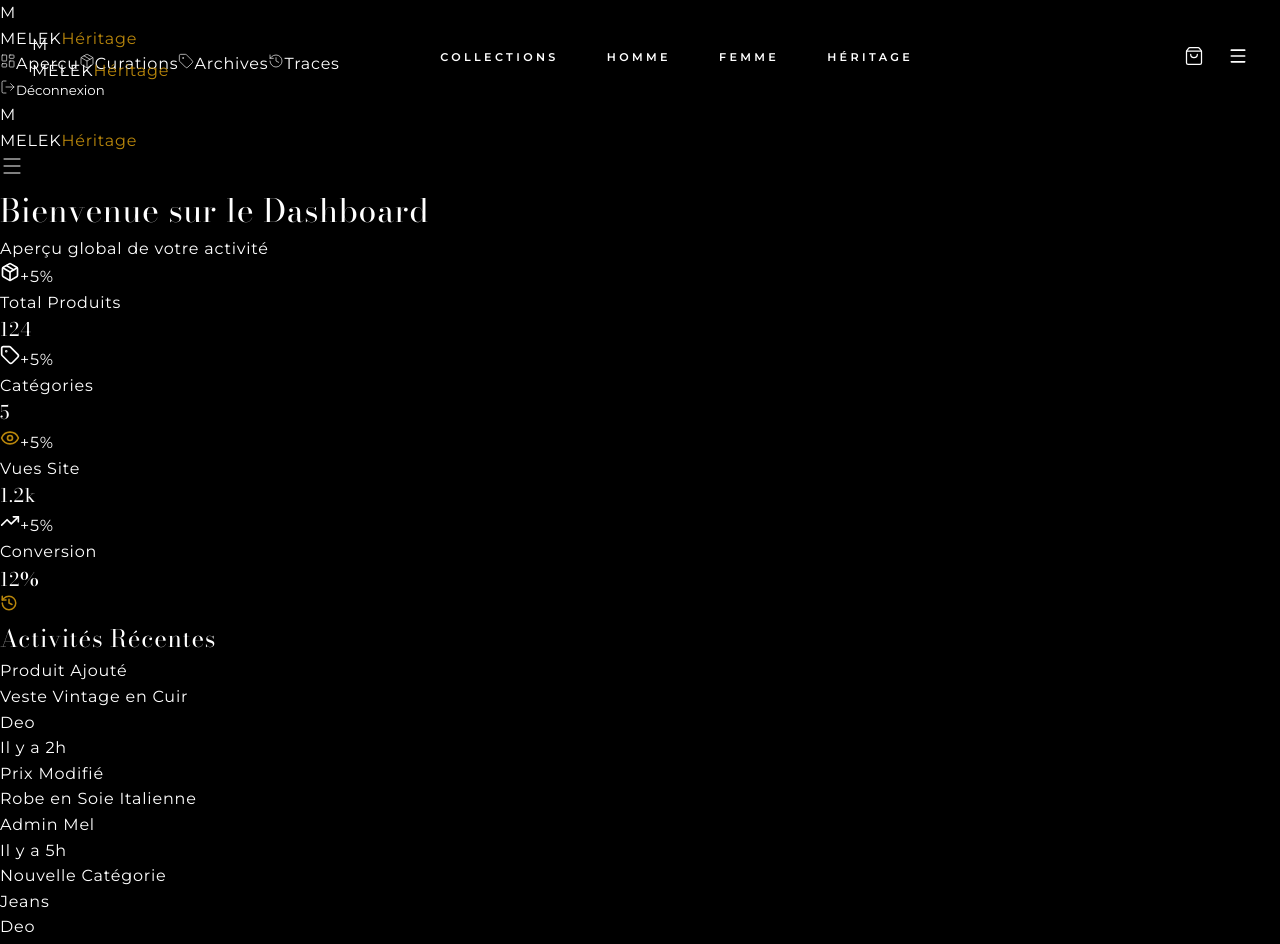
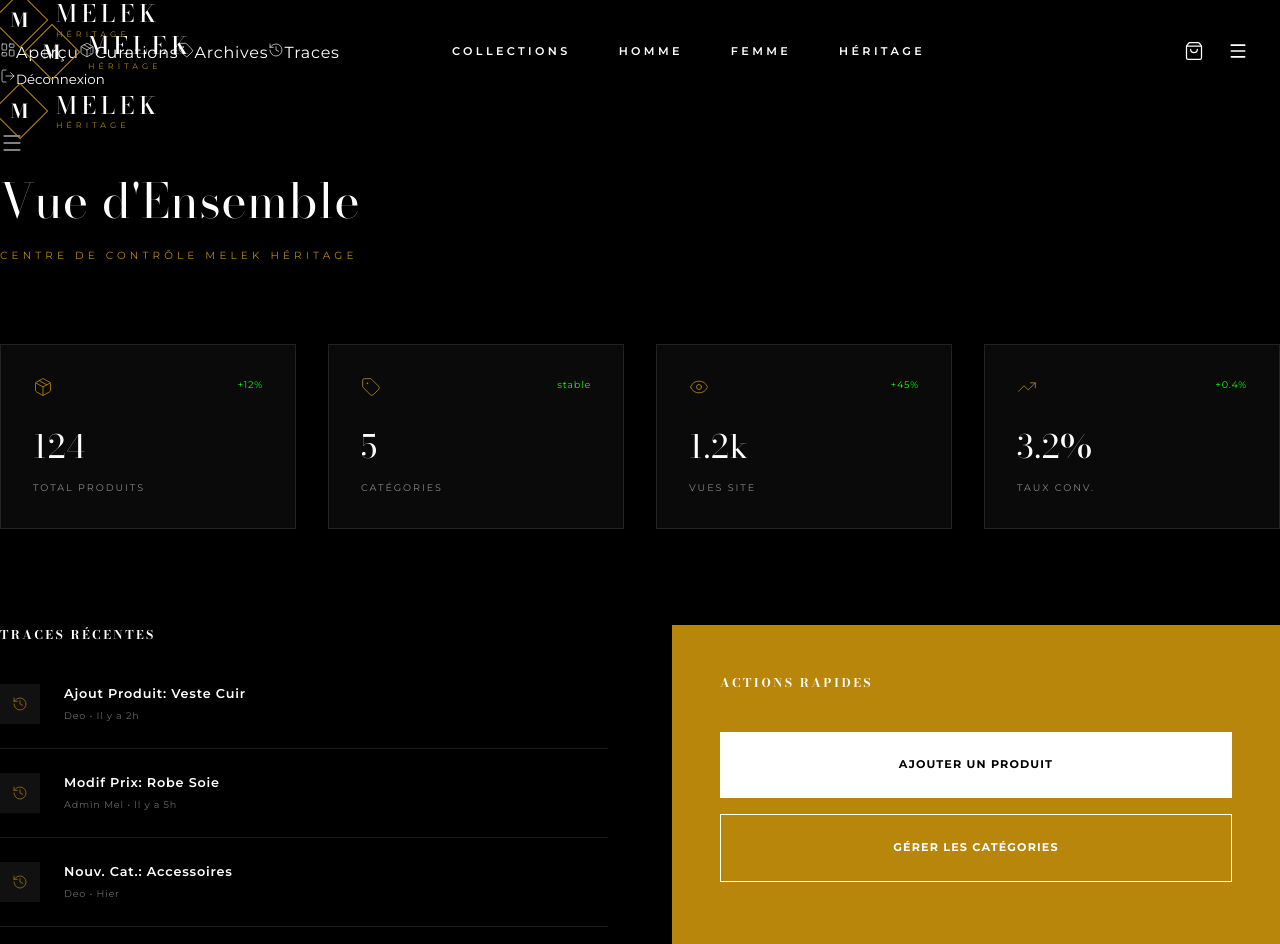
Before and after one commit to passivedrop-lab/melek-clothing, a Next.js app: page /admin in a window 1280 px wide. Shown: the top 944 px of the page. Built offline with nearby package versions, Linux system fonts and the light colour scheme.

Commit message:
style: final branding assets and admin stability

```diff
--- a/src/app/admin/page.tsx
+++ b/src/app/admin/page.tsx
@@ -5,82 +5,78 @@ import Link from 'next/link'
 import { Package, Tag, Eye, TrendingUp, History } from 'lucide-react'
 
 const STATS = [
-    { name: 'Total Produits', value: '124', icon: Package, color: 'text-blue-400' },
-    { name: 'Catégories', value: '5', icon: Tag, color: 'text-purple-400' },
-    { name: 'Vues Site', value: '1.2k', icon: Eye, color: 'text-accent' },
-    { name: 'Conversion', value: '12%', icon: TrendingUp, color: 'text-green-400' },
+    { label: 'Total Produits', value: '124', icon: Package, trend: '+12%' },
+    { label: 'Catégories', value: '5', icon: Tag, trend: 'stable' },
+    { label: 'Vues Site', value: '1.2k', icon: Eye, trend: '+45%' },
+    { label: 'Taux Conv.', value: '3.2%', icon: TrendingUp, trend: '+0.4%' },
 ]
 
-const RECENT_ACTIVITIES = [
-    { id: 1, action: 'Produit Ajouté', target: 'Veste Vintage en Cuir', admin: 'Deo', time: 'Il y a 2h' },
-    { id: 2, action: 'Prix Modifié', target: 'Robe en Soie Italienne', admin: 'Admin Mel', time: 'Il y a 5h' },
-    { id: 3, action: 'Nouvelle Catégorie', target: 'Jeans', admin: 'Deo', time: 'Hier' },
+const ACTIVITIES = [
+    { id: 1, admin: 'Deo', action: 'Ajout Produit', target: 'Veste Cuir', date: 'Il y a 2h' },
+    { id: 2, admin: 'Admin Mel', action: 'Modif Prix', target: 'Robe Soie', date: 'Il y a 5h' },
+    { id: 3, admin: 'Deo', action: 'Nouv. Cat.', target: 'Accessoires', date: 'Hier' },
 ]
 
-export default function DashboardPage() {
+export default function AdminDashboard() {
     return (
-        <div className="space-y-12">
-            <header>
-                <h1 className="text-3xl font-serif mb-2">Bienvenue sur le Dashboard</h1>
-                <p className="text-xs uppercase tracking-widest text-muted">Aperçu global de votre activité</p>
+        <div>
+            <header style={{ marginBottom: '5rem' }}>
+                <h1 style={{ fontSize: '3rem', marginBottom: '0.5rem' }}>Vue d'Ensemble</h1>
+                <p style={{ fontSize: '0.65rem', textTransform: 'uppercase', letterSpacing: '0.4em', color: 'var(--accent)' }}>
+                    Centre de Contrôle Melek Héritage
+                </p>
             </header>
 
             {/* Stats Grid */}
-            <div className="grid grid-cols-1 md:grid-cols-2 lg:grid-cols-4 gap-6">
-                {STATS.map((stat, index) => (
-                    <motion.div
-                        key={stat.name}
-                        initial={{ opacity: 0, y: 20 }}
-                        animate={{ opacity: 1, y: 0 }}
-                        transition={{ delay: index * 0.1 }}
-                        className="bg-secondary p-8 border border-white/5 group hover:border-accent/30 transition-all"
-                    >
-                        <div className="flex justify-between items-start mb-4">
-                            <stat.icon size={20} className={stat.color} />
-                            <span className="text-[10px] text-green-400 font-bold">+5%</span>
+            <div style={{ display: 'grid', gridTemplateColumns: 'repeat(auto-fit, minmax(200px, 1fr))', gap: '2rem', marginBottom: '6rem' }}>
+                {STATS.map((stat) => (
+                    <div key={stat.label} style={{ background: '#0a0a0a', border: '1px solid var(--border)', padding: '2rem' }}>
+                        <div style={{ display: 'flex', justifyContent: 'space-between', marginBottom: '1.5rem' }}>
+                            <stat.icon size={20} style={{ color: 'var(--accent)' }} strokeWidth={1} />
+                            <span style={{ fontSize: '0.6rem', color: '#00ff00' }}>{stat.trend}</span>
                         </div>
-                        <p className="text-[10px] uppercase tracking-widest text-muted mb-1">{stat.name}</p>
-                        <h3 className="text-2xl font-serif">{stat.value}</h3>
-                    </motion.div>
+                        <p style={{ fontSize: '2rem', fontFamily: 'Bodoni Moda', marginBottom: '0.5rem' }}>{stat.value}</p>
+                        <p style={{ fontSize: '0.6rem', textTransform: 'uppercase', letterSpacing: '0.2em', opacity: 0.5 }}>{stat.label}</p>
+                    </div>
                 ))}
             </div>
 
-            <div className="grid grid-cols-1 lg:grid-cols-3 gap-12">
-                {/* Recent Activity */}
-                <div className="lg:col-span-2 space-y-6">
-                    <div className="flex items-center gap-3 mb-6">
-                        <History size={18} className="text-accent" />
-                        <h2 className="text-xs uppercase tracking-[0.2em] font-bold">Activités Récentes</h2>
-                    </div>
-                    <div className="bg-secondary/30 border border-white/5">
-                        {RECENT_ACTIVITIES.map((activity) => (
-                            <div key={activity.id} className="flex items-center justify-between p-6 border-b border-white/5 last:border-0 hover:bg-white/5 transition-all">
-                                <div className="flex items-center gap-4">
-                                    <div className="w-2 h-2 rounded-full bg-accent" />
-                                    <div>
-                                        <p className="text-xs font-bold uppercase tracking-widest">{activity.action}</p>
-                                        <p className="text-[10px] text-muted">{activity.target}</p>
-                                    </div>
+            <div style={{ display: 'grid', gridTemplateColumns: 'repeat(auto-fit, minmax(300px, 1fr))', gap: '4rem' }}>
+                {/* Recent Activities */}
+                <div>
+                    <h2 style={{ fontSize: '0.75rem', textTransform: 'uppercase', letterSpacing: '0.2em', marginBottom: '2.5rem', fontWeight: 'bold' }}>
+                        Traces Récentes
+                    </h2>
+                    <div style={{ display: 'flex', flexDirection: 'column', gap: '1.5rem' }}>
+                        {ACTIVITIES.map((log) => (
+                            <div key={log.id} style={{ display: 'flex', gap: '1.5rem', alignItems: 'center', paddingBottom: '1.5rem', borderBottom: '1px solid var(--border)' }}>
+                                <div style={{ width: '40px', height: '40px', background: '#111', display: 'flex', alignItems: 'center', justifyContent: 'center' }}>
+                                    <History size={16} style={{ color: 'var(--accent)' }} strokeWidth={1} />
                                 </div>
-                                <div className="text-right">
-                                    <p className="text-[10px] font-bold uppercase tracking-widest">{activity.admin}</p>
-                                    <p className="text-[10px] text-muted">{activity.time}</p>
+                                <div style={{ flex: 1 }}>
+                                    <p style={{ fontSize: '0.8rem', fontWeight: '600', marginBottom: '0.2rem' }}>{log.action}: {log.target}</p>
+                                    <p style={{ fontSize: '0.6rem', opacity: 0.4 }}>{log.admin} • {log.date}</p>
                                 </div>
                             </div>
                         ))}
                     </div>
-                    <button className="text-[10px] uppercase tracking-widest text-accent hover:text-white transition-colors">
+                    <Link href="/admin/activites" style={{ display: 'inline-block', marginTop: '2rem', fontSize: '0.65rem', textTransform: 'uppercase', letterSpacing: '0.1em', opacity: 0.6 }}>
                         Voir tout l'historique
-                    </button>
+                    </Link>
                 </div>
 
                 {/* Quick Actions */}
-                <div className="space-y-6">
-                    <h2 className="text-xs uppercase tracking-[0.2em] font-bold">Actions Rapides</h2>
-                    <div className="grid grid-cols-1 gap-4">
-                        <Link href="/admin/produits/nouveau" className="btn-premium w-full">Ajouter un produit</Link>
-                        <Link href="/admin/categories" className="btn-outline w-full text-center">Gérer les catégories</Link>
-                        <Link href="/" target="_blank" className="text-center text-[10px] uppercase tracking-widest mt-4 text-muted hover:text-white transition-colors">Voir le site en direct</Link>
+                <div style={{ background: 'var(--accent)', padding: '3rem', color: 'white' }}>
+                    <h2 style={{ fontSize: '0.75rem', textTransform: 'uppercase', letterSpacing: '0.2em', marginBottom: '2.5rem', fontWeight: 'bold' }}>
+                        Actions Rapides
+                    </h2>
+                    <div style={{ display: 'flex', flexDirection: 'column', gap: '1rem' }}>
+                        <Link href="/admin/produits/nouveau" style={{ background: 'white', color: 'black', padding: '1.5rem', textAlign: 'center', fontSize: '0.7rem', fontWeight: 'bold', textTransform: 'uppercase', letterSpacing: '0.1em' }}>
+                            Ajouter un produit
+                        </Link>
+                        <Link href="/admin/categories" style={{ border: '1px solid white', color: 'white', padding: '1.5rem', textAlign: 'center', fontSize: '0.7rem', fontWeight: 'bold', textTransform: 'uppercase', letterSpacing: '0.1em' }}>
+                            Gérer les catégories
+                        </Link>
                     </div>
                 </div>
             </div>
--- a/src/components/ui/Logo.tsx
+++ b/src/components/ui/Logo.tsx
@@ -2,29 +2,28 @@
 
 import { motion } from 'framer-motion'
 
-export default function Logo({ className = "" }: { className?: string }) {
+export default function Logo() {
     return (
-        <div className={`flex items-center gap-4 ${className}`}>
-            <motion.div
-                initial={{ opacity: 0, scale: 0.8 }}
-                animate={{ opacity: 1, scale: 1 }}
-                transition={{ duration: 1, ease: [0.25, 1, 0.5, 1] }}
-                className="relative w-12 h-12 flex items-center justify-center"
-            >
-                {/* Diamond frame */}
-                <div className="absolute inset-0 border border-accent/40 rotate-45" />
-                <div className="absolute inset-1 border border-accent/20 rotate-45" />
-
-                {/* Fill */}
-                <div className="z-10 text-white font-serif text-2xl font-bold tracking-tighter">M</div>
-
-                {/* Decorative dots */}
-                <div className="absolute top-0 left-0 w-1 h-1 bg-accent rotate-45" />
-                <div className="absolute bottom-0 right-0 w-1 h-1 bg-accent rotate-45" />
-            </motion.div>
-            <div className="flex flex-col -gap-1">
-                <span className="font-serif text-2xl tracking-[0.2em] font-medium leading-none">MELEK</span>
-                <span className="text-[7px] tracking-[0.6em] text-accent font-bold uppercase translate-y-1">Héritage</span>
+        <div style={{ display: 'flex', alignItems: 'center', gap: '1rem' }}>
+            <div style={{
+                position: 'relative', width: '40px', height: '40px',
+                display: 'flex', alignItems: 'center', justifyContent: 'center',
+                border: '1px solid var(--accent)', transform: 'rotate(45deg)'
+            }}>
+                <span style={{
+                    transform: 'rotate(-45deg)', color: 'white',
+                    fontFamily: 'Bodoni Moda', fontWeight: 'bold', fontSize: '1.2rem'
+                }}>M</span>
+            </div>
+            <div style={{ display: 'flex', flexDirection: 'column', lineHeight: '1' }}>
+                <span style={{
+                    fontFamily: 'Bodoni Moda', fontSize: '1.5rem',
+                    letterSpacing: '0.2em', fontWeight: '500'
+                }}>MELEK</span>
+                <span style={{
+                    fontSize: '0.5rem', letterSpacing: '0.5em',
+                    color: 'var(--accent)', textTransform: 'uppercase', marginTop: '0.2rem'
+                }}>Héritage</span>
             </div>
         </div>
     )
```
